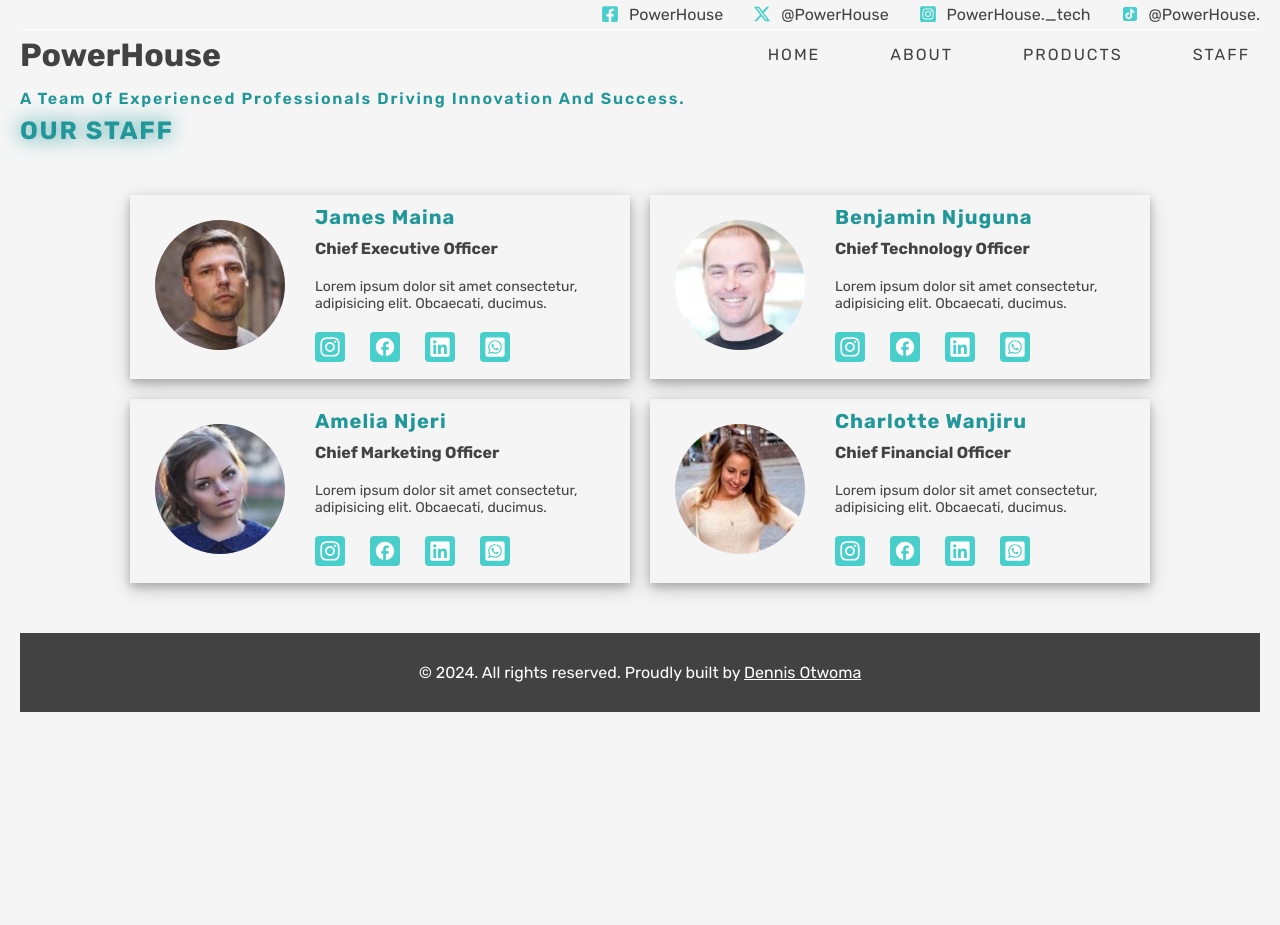
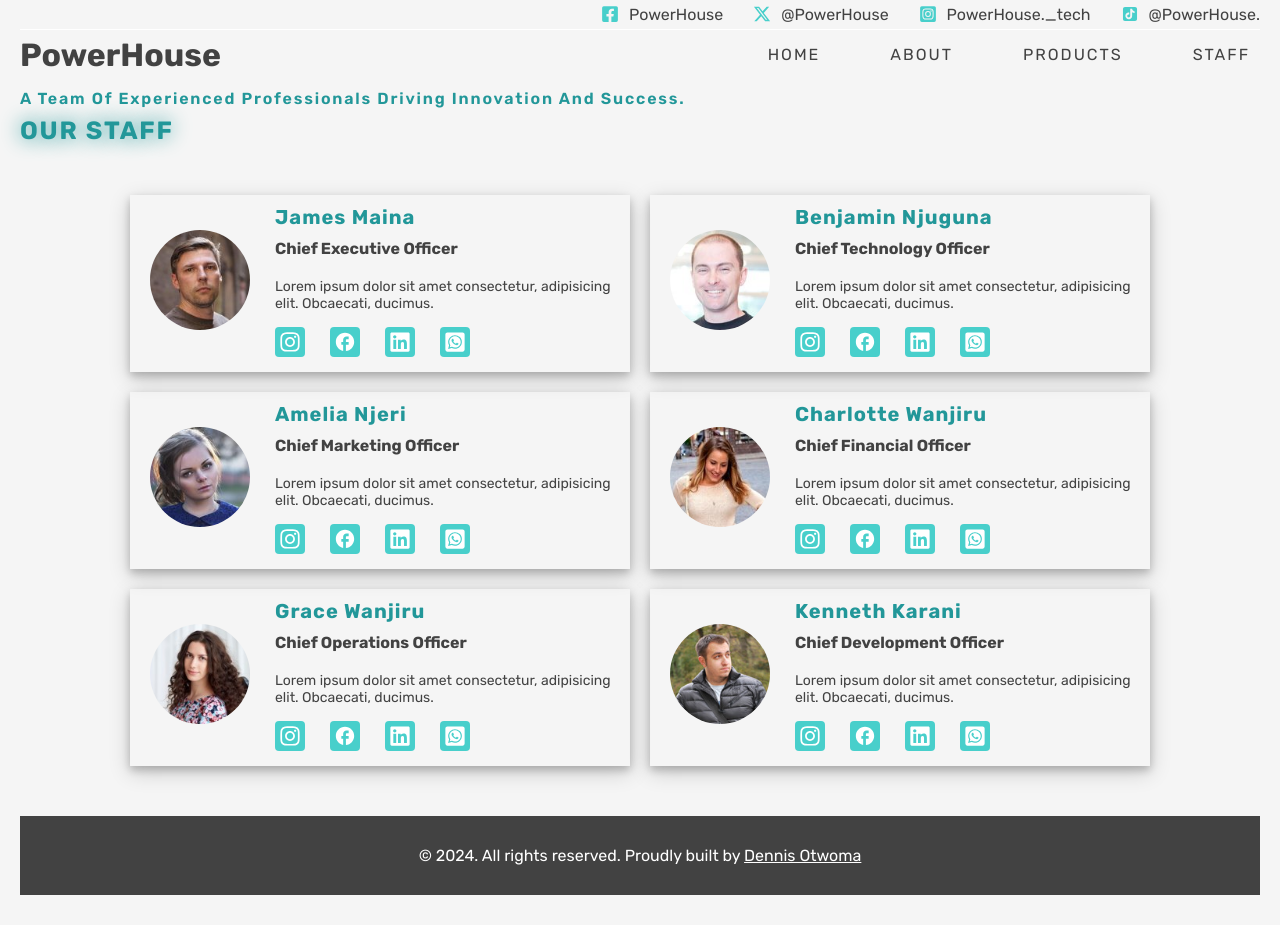
Before and after one commit to codeme254/powerhouse-code-along, a React (Vite) app: page /staffs in a window 1280 px wide. Before the commit the page ends 800 px from the top, so only its background shows below. Built offline with nearby package versions, Linux system fonts and the light colour scheme.

Commit message:
adjusting the profile card image

```diff
--- a/src/components/Staffs/Staffs.css
+++ b/src/components/Staffs/Staffs.css
@@ -15,11 +15,12 @@
 }
 
 .staff-image img {
-  --size: 13rem;
+  --size: 10rem;
   width: var(--size);
   height: var(--size);
   border-radius: 65%;
-  margin: 2.5rem;
+  margin: 3.5rem 2rem;
+  /* margin: 2rem; */
 }
 
 .staff-info {
@@ -56,7 +57,7 @@
   display: flex;
   justify-content: flex-start;
   gap: 2.5rem;
-  margin-top: 2rem;
+  margin: 1.5rem 0;
 }
 
 .social-icon {
--- a/src/data/staffInformation.js
+++ b/src/data/staffInformation.js
@@ -2,6 +2,8 @@ import james from "../assets/staffImages/james.jpg";
 import benjamin from "../assets/staffImages/benjamin.jpg";
 import amelia from "../assets/staffImages/amelia.jpg";
 import charlotte from "../assets/staffImages/charlotte.jpg";
+import grace from "../assets/staffImages/grace.jpg";
+import kenneth from "../assets/staffImages/kenneth.jpg";
 
 const staffInformation = [
   {
@@ -32,6 +34,21 @@ const staffInformation = [
     description:
       "Lorem ipsum dolor sit amet consectetur, adipisicing elit. Obcaecati, ducimus.",
   },
+  {
+    staffImage: grace,
+    staffName: "Grace Wanjiru",
+    staffTitle: "Chief Operations Officer",
+    description:
+      "Lorem ipsum dolor sit amet consectetur, adipisicing elit. Obcaecati, ducimus.",
+  },
+
+  {
+    staffImage: kenneth,
+    staffName: "Kenneth Karani",
+    staffTitle: "Chief Development Officer",
+    description:
+      "Lorem ipsum dolor sit amet consectetur, adipisicing elit. Obcaecati, ducimus.",
+  },
 ];
 
 export default staffInformation;
--- a/src/pages/StaffPage/Staff.jsx
+++ b/src/pages/StaffPage/Staff.jsx
@@ -3,9 +3,9 @@ import Staffs from "../../components/Staffs/Staffs";
 function Staff() {
   return (
     <div>
-        <Staffs/>
+      <Staffs />
     </div>
-  )
+  );
 }
 
-export default Staff
+export default Staff;
```
Also changed, not shown: src/assets/staffImages/grace.jpg (added), src/assets/staffImages/kenneth.jpg (added), src/components/Staffs/Staffs.jsx (indentation only).
